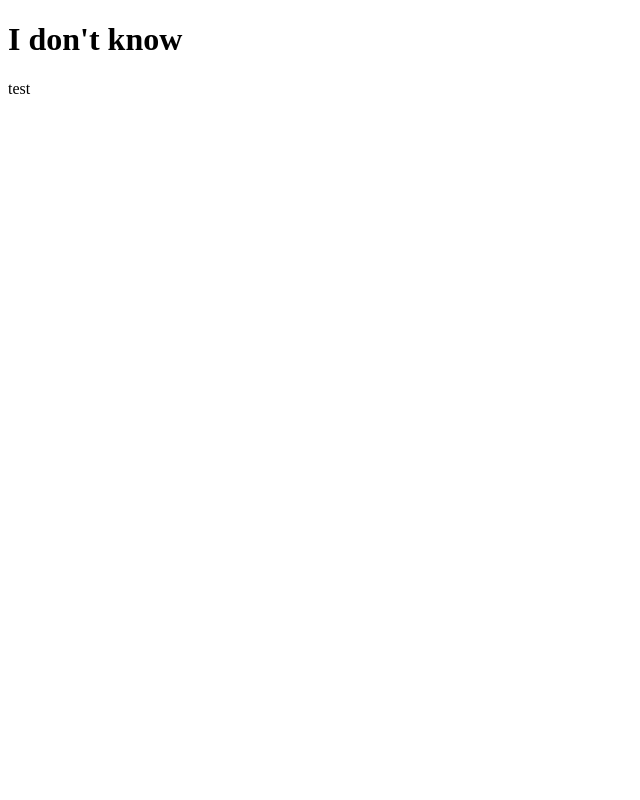
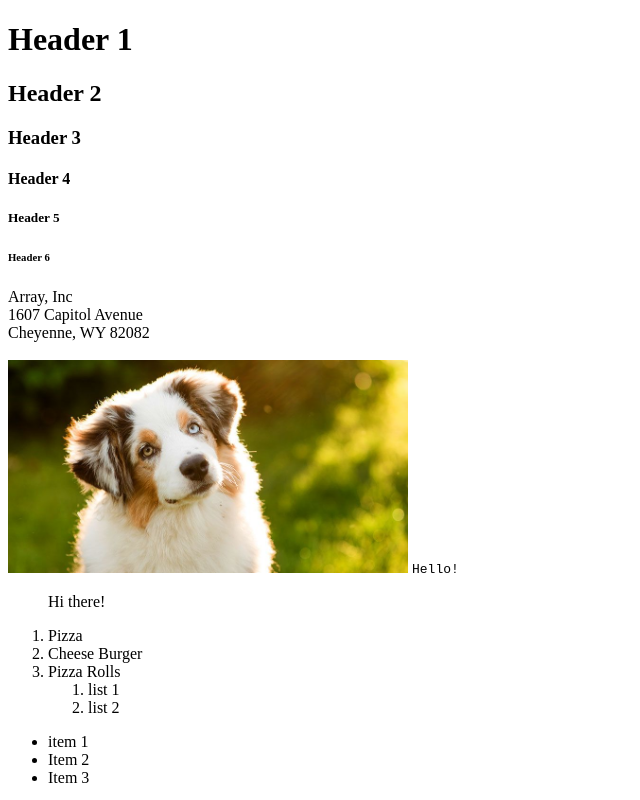
Before and after one commit to JCrouse97/week2Site, a plain HTML site: page index.html in a window 1280 px wide. Shown: the whole page, without its empty margins (0-640 px from the left). Drawn offline with Linux system fonts and the light colour scheme; grey boxes are pictures that could not be loaded.

Commit message:
its just been a while

```diff
--- a/index.html
+++ b/index.html
@@ -5,7 +5,68 @@
     <title>Week2</title>
   </head>
   <body>
-    <h1>I don't know</h1>
+
+    <!--Headers  -->
+    <h1><strong>Header 1</strong></h1>
+    <h2>Header 2</h2>
+    <h3>Header 3</h3>
+    <h4>Header 4</h4>
+    <h5>Header 5</h5>
+    <h6>Header 6</h6>
+
+    <!-- Ps and spans -->
+    <span>
+      Array, Inc <br>
+      1607 Capitol Avenue <br>
+      Cheyenne, WY 82082
+    </span>
+
+    <!-- IMG -->
+    <br>
+    <br>
+
+    <!-- A Tags -->
+    <a href="https://www.arrayschool.com" target="_blank"><img src="images/dog.jpg" alt="" width="400"></a>
+
+    <!-- Code -->
+<code>Hello!</code>
+
+<blockquote cite="http://arrayschool.com">
+Hi there!
+</blockquote>
+
+<!-- Lists -->
+<ol>
+  <li>Pizza</li>
+  <li>Cheese Burger</li>
+  <li>Pizza Rolls</li>
+  <ol>
+    <li>list 1</li>
+    <li>list 2</li>
+  </ol>
+</ol>
+
+<ul>
+  <li>item 1</li>
+  <li>Item 2</li>
+  <li>Item 3</li>
+</ul>
+
+  <!--video  -->
+  <video width="400" autoplay autobuffer loop class="hero-video">
+  							<source src="https://s3-us-west-2.amazonaws.com/array-s3/assets/media/video/web/array_hero_video.mp4" type="video/mp4">
+  </video> <br>
+
+  <video src="Media/Forest_15_3b_Videvo.mov"  loop autoplay poster="posterimage.jpg" width="400">
+    <source src="Media/Forest_15_3b_Videvo.mp4" type="video/mp4">
+    <source src="Media/Forest_15_3b_Videvo.mov" type="video/mov">
+    <source src="Media/Forest_15_3b_Videvo.ogg" type="video/ogg">
+
+  </video> <br>
+
+  <iframe width="400" height="250" src="https://www.youtube.com/embed/7w_TviVgw1E" frameborder="0" allow="autoplay; encrypted-media" ></iframe>
+
+
+
   </body>
 </html>
-<p>test</p>
```
Also changed, not shown: images/dog.jpg (added), 2 other files.
